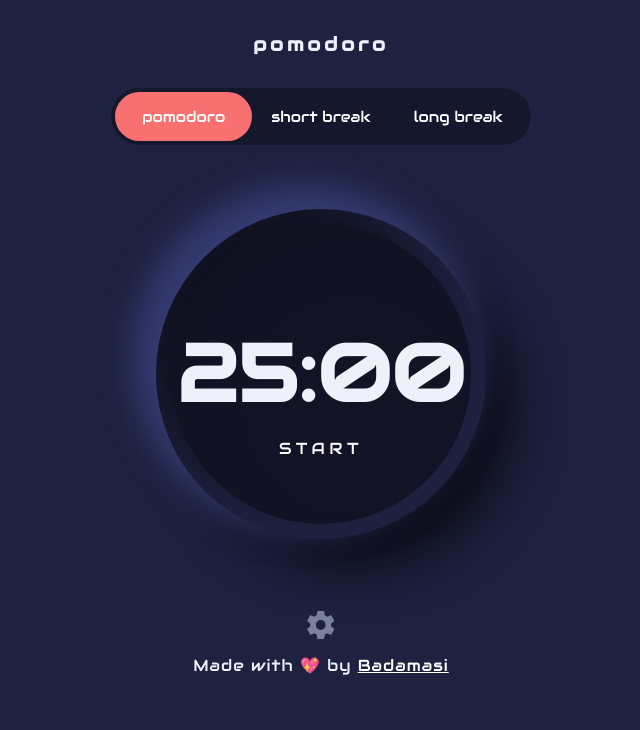
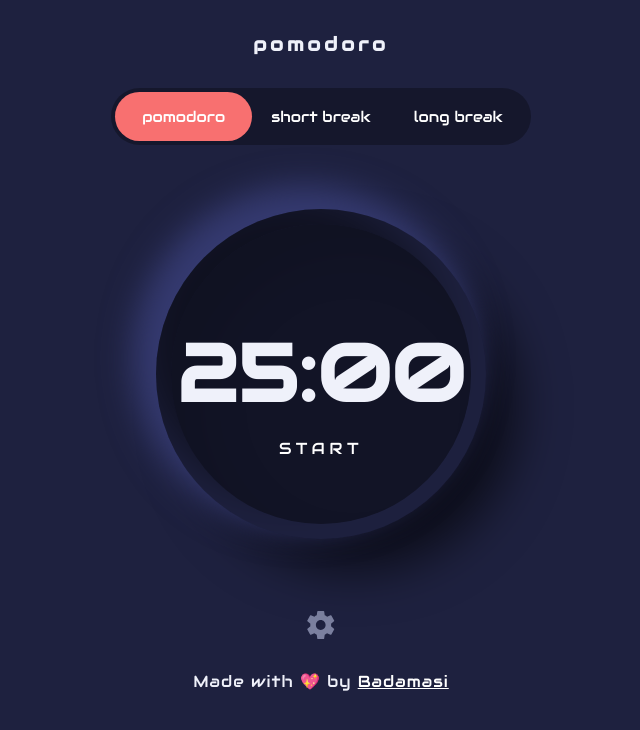
Before and after one commit to papilo-cloud/Timer, a Vue app: page / in a window 1280 px wide. Shown: the top 730 px of the page, without its empty margins (319-959 px from the left). Built offline with nearby package versions, Linux system fonts and the light colour scheme; a web font is replaced by a local one.

Commit message:
added the alarm timeout and little stylings

```diff
--- a/src/timeLoggingApp/Main.vue
+++ b/src/timeLoggingApp/Main.vue
@@ -153,6 +153,7 @@ import Pomodro from './Pomodro.vue';
 }
 .foot{
   margin: 0;
+  margin-top: 1rem;
   padding: 10px 0;
   letter-spacing: 1px;
 }
@@ -171,7 +172,7 @@ body{
   .main{
     position: relative;
     max-width: 700px;
-    height: 100vh;
+    min-height: 100vh;
     margin: 0 auto;
     display: flex;
     flex-direction: column;
```
